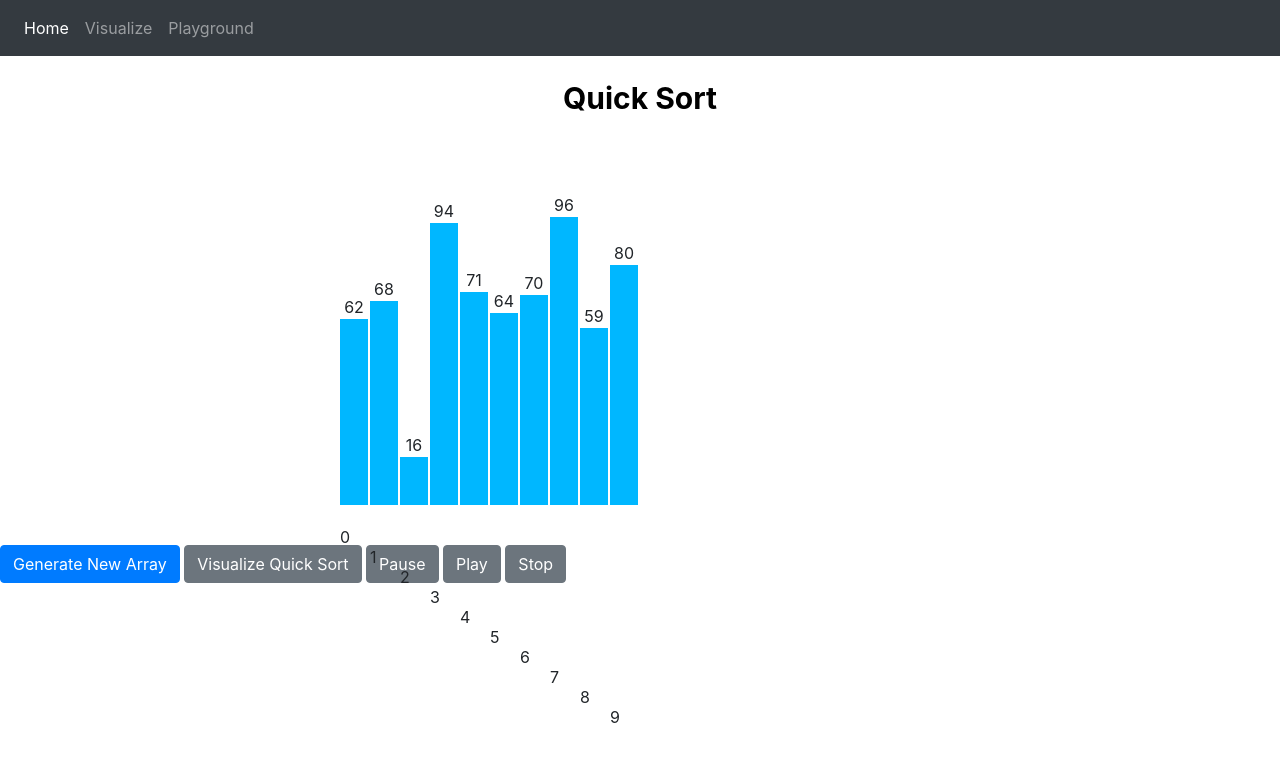
After one commit to aggie-coding-club/LeetCamp, a Flask app: page /sortingTemplates/quickSort in a window 1280 px wide. The commit adds this page. Shown: the top 762 px of the page. Run offline with Flask 2, Linux system fonts and the light colour scheme.

Commit message:
began implementing quick sort visualization

```diff
--- a/app.py
+++ b/app.py
@@ -34,5 +34,9 @@ def selectionSort():
 def bubbleSort():
     return render_template("sortingTemplates/bubbleSort.html")
 
+@app.route("/sortingTemplates/quickSort", methods=['GET'])
+def quickSort():
+    return render_template("sortingTemplates/quickSort.html")
+
 if __name__ == "__main__":
     app.run(debug=True)
--- /dev/null
+++ b/static/js/quickSort.js
@@ -0,0 +1,182 @@
+const container = document.querySelector(".algorithm-container");
+var flag = 0;
+var isStopped = 0;
+const defaultNumElements = 10;
+var numElements = defaultNumElements; // Change this to accept user input
+
+document.getElementById("halt-algorithm").addEventListener("click", function(){
+  flag = 1;
+  document.getElementById("halt-algorithm").setAttribute("disabled", "true");
+  document.getElementById("play-algorithm").removeAttribute("disabled");
+})
+
+document.getElementById("stop-algorithm").addEventListener("click", function(){
+  isStopped = 1;
+})
+
+function generateArray(num = numElements){
+
+  var isPresent = document.querySelectorAll("div");
+
+  if(isPresent.length > 0){
+    container.innerHTML = '';
+  }
+
+  for(let i = 0; i < num; i++){
+      // Generate a random value from 1 - 100
+      const value = Math.floor(Math.random() * 100) + 1;
+
+      // Create a div and add a class "bar" to it for each bar
+      const bar = document.createElement("div");
+      bar.classList.add("bar");
+      bar.style.height = `${value * 3}px`;
+
+      bar.style.transform = `translateX(${i * 30}px)`;
+      // equivalent in CSS to transform: translateX(...)
+
+      // We want the random integer value placed within each bar
+      const label = document.createElement("label");
+      label.classList.add("bar-value");
+      label.innerHTML = value;
+      bar.appendChild(label);
+      container.appendChild(bar);
+  }
+}
+
+var indexContainer = document.getElementById("indices");
+function generateIndices(){
+    for(var i = 0; i < numElements; i++){
+        var indexElement = document.createElement("div");
+        indexElement.classList.add("idx");
+        indexElement.style.height = `${20}px`;
+        indexElement.style.transform = `translate(${i * 30}px)`;
+
+        // Adding these indices
+        var indexElementLabel = document.createElement("label");
+        indexElementLabel.classList.add("idx-id");
+        indexElementLabel.innerText = i;
+
+        // Append index blocks to the HTML page
+        indexElement.appendChild(indexElementLabel);
+        indexContainer.appendChild(indexElement);
+    }
+}
+
+// We need an async/await function for each of our algorithms
+// Sorting algorithms are still pretty fast (relatively). Fast enough that it'd be useless to visualize them at their intended speed
+async function quickSortLometo(leftIdx, rightIdx, delay = 300){
+    var arrayBars = document.querySelectorAll(".bar");
+    // Note: Promises, async/await
+    var pivot = parseInt(arrayBars[rightIdx].childNodes[0].innerHTML);
+    var i = leftIdx - 1;
+    arrayBars[rightIdx].style.backgroundColor = "red";
+
+    for(var j = leftIdx; j <= rightIdx - 1; j++){
+        arrayBars[j].style.backgroundColor = "darkblue"; // Change this color later to something more user-friendly
+
+        await new Promise((res) =>
+            setTimeout(() => {
+            res();
+            }, delay) // Set a timer for 300 ms
+        );
+
+        // Compare values
+        var value1 = parseInt(arrayBars[j].childNodes[0].innerHTML);
+
+        if(value1 < pivot){
+            i++;
+            var temp1 = arrayBars[i].style.height;
+            var temp2 = arrayBars[i].childNodes[0].innerText;
+            arrayBars[i].style.height = arrayBars[j].style.height;
+            arrayBars[j].style.height = temp1;
+            arrayBars[i].childNodes[0].innerText = arrayBars[j].childNodes[0].innerText;
+            arrayBars[j].childNodes[0].innerText = temp2;
+            arrayBars[i].style.backgroundColor = "orange";
+
+            if (i != j){
+                arrayBars[j].style.backgroundColor = "rgb(24, 190, 255)";
+            }
+
+            await new Promise((res) =>
+                setTimeout(() => {
+                    res();
+                }, delay)
+            );
+
+        } else {
+            // Do another thing
+            arrayBars[j].style.backgroundColor = "rgb(24, 190, 255)";
+        }
+
+        if(flag == 1) await pauseAlgorithm();
+
+        if (isStopped == 1){
+            arrayBars[i].style.backgroundColor = "rgb(0, 183, 255)";
+            arrayBars[j].style.backgroundColor = "rgb(0, 183, 255)";
+            document.getElementById("generate-arr-button").disabled = false;
+            document.getElementById("selection-button").disabled = false;
+            isStopped = 0;
+            return;
+        }
+
+    }
+
+    // Swap values
+    i++;
+    var temp1 = arrayBars[i].style.height;
+    var temp2 = arrayBars[i].childNodes[0].innerText;
+    arrayBars[i].style.height = arrayBars[rightIdx].style.height;
+    arrayBars[rightIdx].style.height = temp1;
+    arrayBars[i].childNodes[0].innerText = arrayBars[rightIdx].childNodes[0].innerText;
+    arrayBars[rightIdx].childNodes[0].innerText = temp2;
+    arrayBars[rightIdx].style.backgroundColor = "rgb(24, 190, 255)";
+    arrayBars[i].style.backgroundColor = "rgb(49, 226, 13)";
+
+    // Write some code to interface with the HTML page
+    await new Promise((res) =>
+      setTimeout(() => {
+        res();
+      }, delay)
+    );
+
+    // Enable user buttons
+    document.getElementById("generate-arr-button").disabled = false;
+    document.getElementById("generate-arr-button").style.backgroundColor = "#6f459e";
+
+    document.getElementById("selection-button").disabled = false;
+    document.getElementById("selection-button").style.backgroundColor = "#6f459e";
+    return i;
+}
+
+async function quickSort(leftIdx = 0, rightIdx = numElements - 1, delay = 300){
+    if(leftIdx < rightIdx){
+        var pivot = await quickSortLometo(leftIdx, rightIdx);
+        await quickSort(leftIdx, pivot - 1);
+        await quickSort(pivot + 1, rightIdx);
+    }
+}
+
+// Regenerate a new array on page reload
+function generate(){
+  window.location.reload();
+}
+
+// Start/stop algorithm
+function pauseAlgorithm(){
+  return new Promise(res => {
+    let isClicked = function() {
+      document.getElementById("halt-algorithm").removeAttribute("disabled");
+      document.getElementById("play-algorithm").setAttribute("disabled", "true");
+      document.getElementById("play-algorithm").removeEventListener("click", isClicked);
+
+      flag = 0;
+      res("resolved");
+    }
+
+    document.getElementById("play-algorithm").addEventListener("click", isClicked)
+
+  })
+}
+
+generateArray();
+generateIndices();
--- a/static/sortingTemplates.css
+++ b/static/sortingTemplates.css
@@ -32,3 +32,9 @@
     width: 100%;
     text-align: center;
 }
+
+#indices {
+    height: 20px;
+    width: 600px;
+    margin: auto;
+}
--- a/static/style.css
+++ b/static/style.css
@@ -35,6 +35,11 @@
     color: #F9F3EE;
 }
 
+#indices {
+    height: 20px;
+    width: 600px;
+    margin: auto;
+}
 
 /* .head{
 
--- a/templates/sorting.html
+++ b/templates/sorting.html
@@ -24,12 +24,10 @@
                 </div>
             </a>
 
-            <a class="visualgo-link" href="">
+            <a class="visualgo-link" href="{{ url_for('quickSort') }}">
                 <div>
-                    Merge Sort
+                    Quick Sort
                 </div>
             </a>
     </div>
-
-    <script src="../static/js/bubbleSort.js" ></script>
 {% endblock %}
--- /dev/null
+++ b/templates/sortingTemplates/quickSort.html
@@ -0,0 +1,30 @@
+{% extends 'layout.html' %}
+
+{% block head %}
+
+{% endblock %}
+
+{% block body %}
+<link rel="stylesheet" href="{{ url_for('static', filename='sortingTemplates.css') }}">
+
+<section class = "head">Quick Sort</section>
+<section class = "algorithm-container">
+
+    <!-- All bar div elements will go inside here -->
+
+</section>
+<div id="indices"></div>
+
+<button class = "btn btn-primary btn1" onclick="generateArray()" id="generate-arr-button"> Generate New Array </button>
+
+<!-- Button for activating the Selection Sort algorithm -->
+<button class="btn btn-secondary btn2" onclick="quickSort()" id="selection-button">Visualize Quick Sort</button>
+
+<button class="btn btn-secondary" onclick="pauseAlgorithm(this)" id="halt-algorithm">Pause</button>
+<button class="btn btn-secondary" id="play-algorithm">Play</button>
+<button class="btn btn-secondary" id="stop-algorithm">Stop</button>
+
+</button>
+
+<script src="{{ url_for('static', filename='js/quickSort.js') }}"></script>
+{% endblock %}
```
Also changed, not shown: static/js/bubbleSort.js (+0 -7 lines), static/js/insertionSort.js (added), static/js/mergeSort.js (deleted), templates/sortingTemplates/mergeSort.html (deleted).
